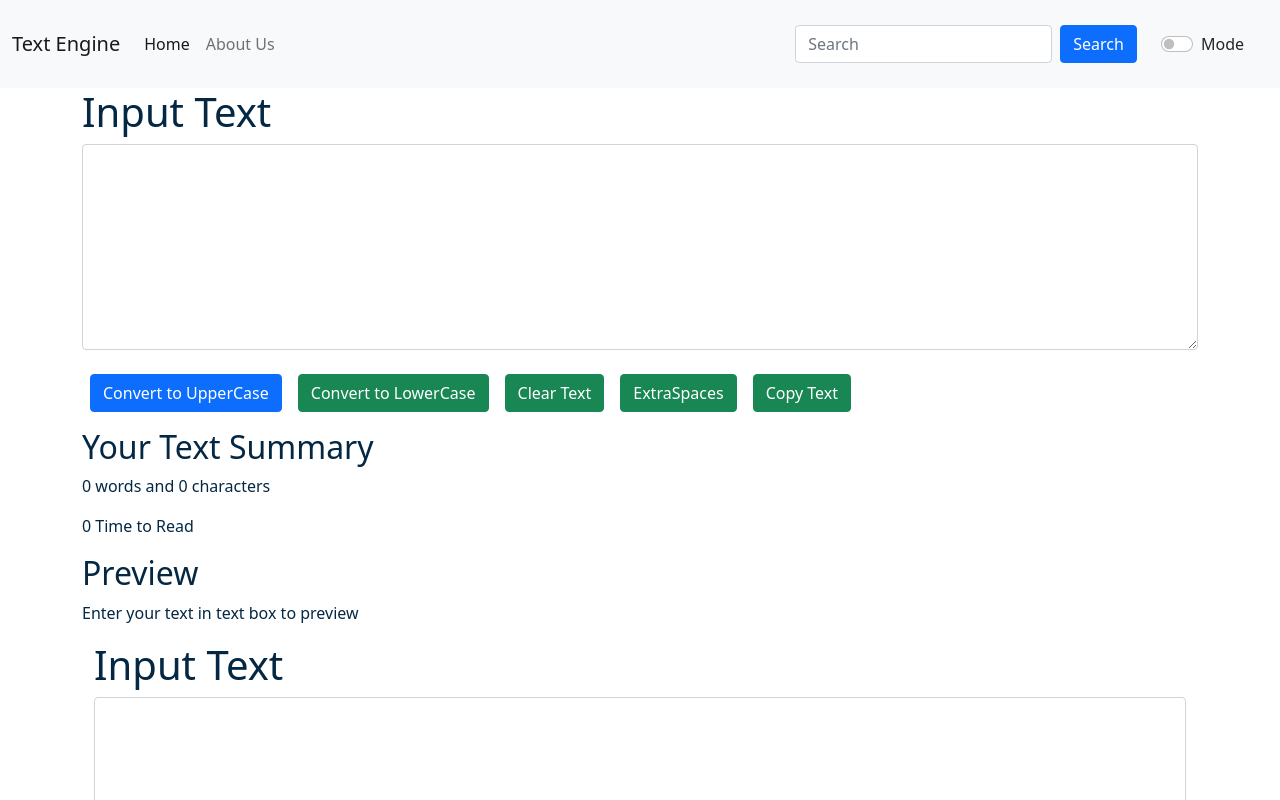
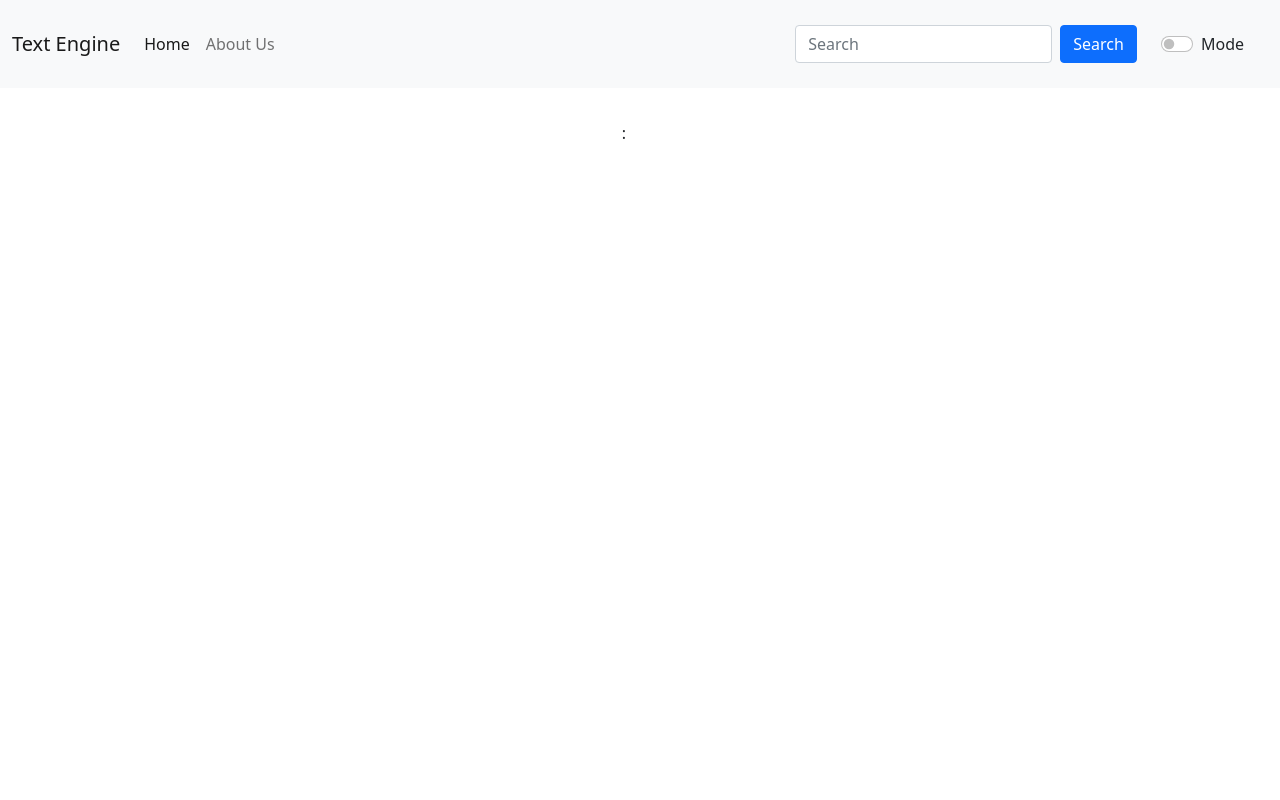
Before and after one commit to khaleequllah/Text-Engine, a React (Create React App) app: page / in a window 1280 px wide. Shown: the top 800 px of the page. Built offline with nearby package versions, Linux system fonts and the light colour scheme.

Commit message:
Welcome Fix 2

```diff
--- a/src/App.js
+++ b/src/App.js
@@ -44,12 +44,6 @@ function App() {
           mode={mode}
           toggleMode={toggleMode}
         />
-        <Form
-          showAlert={showAlert}
-          heading="Input Text"
-          mode={mode}
-          toggleMode={toggleMode}
-        />
         <div className="container my-3">
           {/* A <Switch> looks through its children <Route>s and
             renders the first one that matches the current URL. */}
@@ -57,7 +51,7 @@ function App() {
             <Route path="/About" element={<About heading="About Us" />} />
 
             <Route
-              path="/"
+              path="/Text-Engine"
               element={
                 <Form
                   showAlert={showAlert}
```
